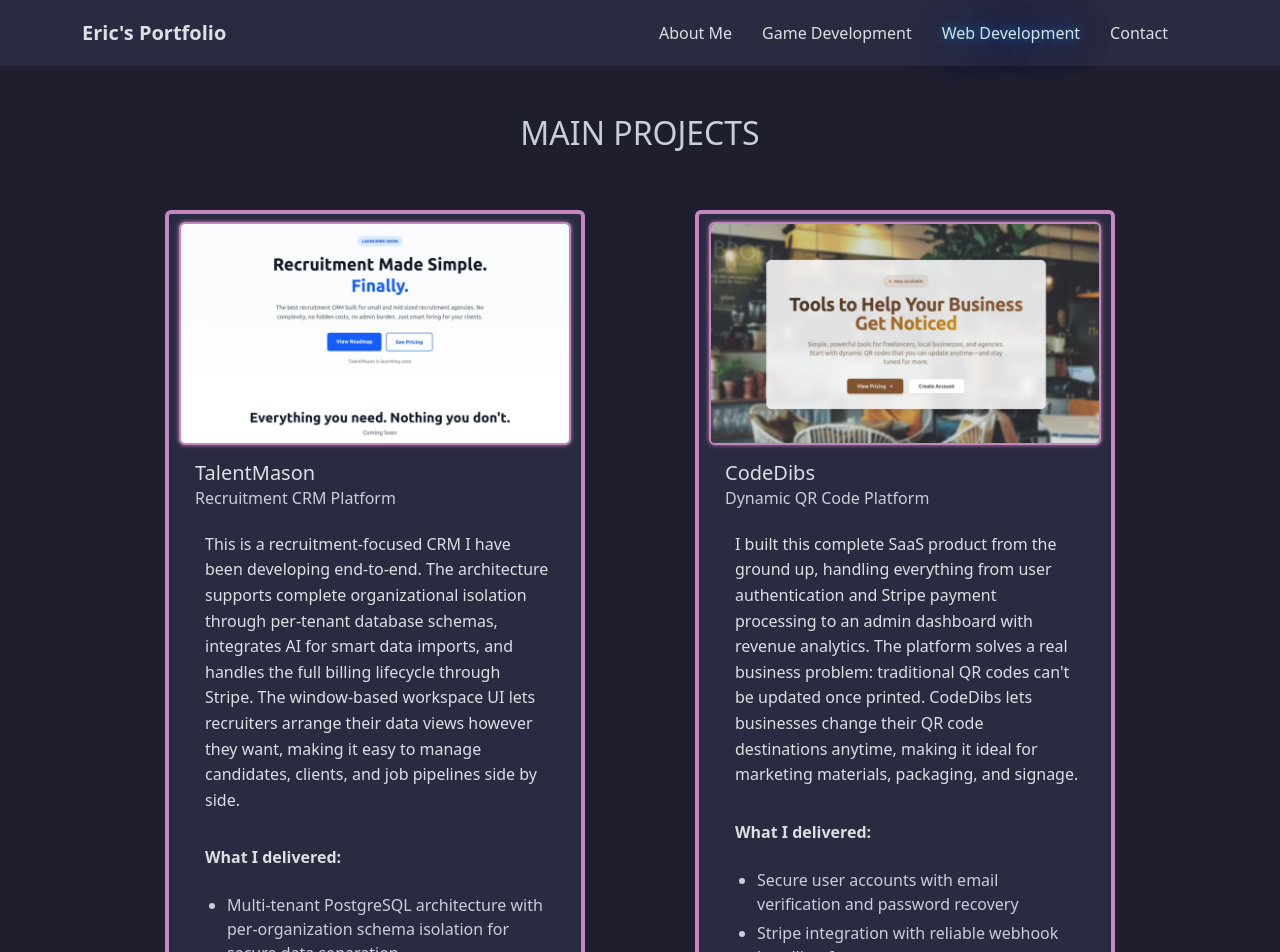
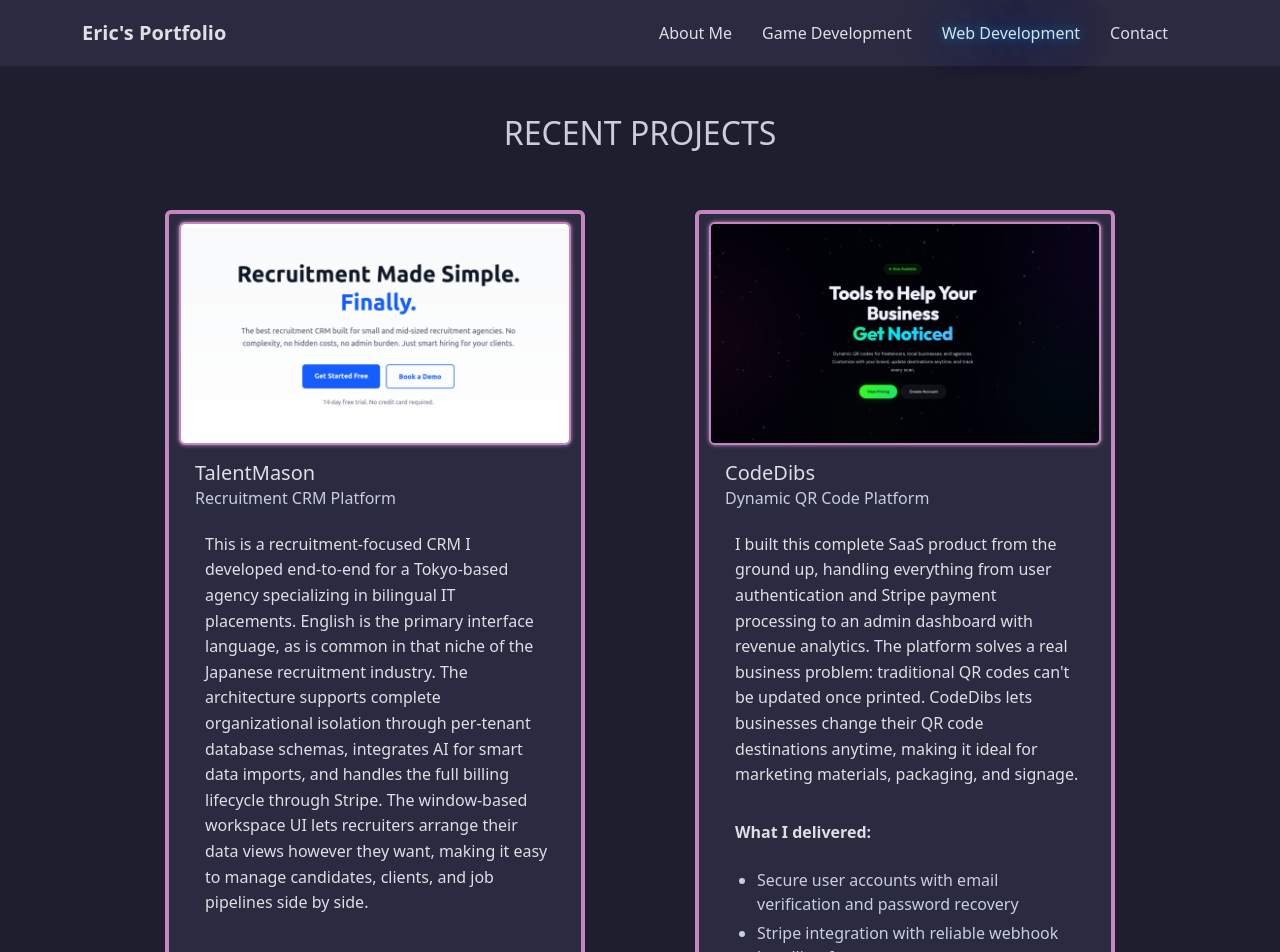
Before and after one commit to ekorber/eric-korber-portfolio-site-v2, a React (Create React App) app: page /web-dev in a window 1280 px wide. Shown: the top 952 px of the page. Built offline with nearby package versions, Linux system fonts and the light colour scheme.

Commit message:
Updated project images and description

```diff
--- a/src/pages/WebDevPortfolioPage.js
+++ b/src/pages/WebDevPortfolioPage.js
@@ -7,7 +7,7 @@ function WebDevPortfolioPage() {
 
     return (
         <>
-            <h2 className="text-center my-5">MAIN PROJECTS</h2>
+            <h2 className="text-center my-5">RECENT PROJECTS</h2>
 
             <div className="card-list mb-5">
                 <div className="portfolio-card card">
@@ -17,7 +17,7 @@ function WebDevPortfolioPage() {
                             <h5 className="card-title portfolio-piece">TalentMason</h5>
                             <h6 className="card-subtitle mb-3 text-muted">Recruitment CRM Platform</h6>
                             <p className="project-description">
-                                This is a recruitment-focused CRM I have been developing end-to-end. The architecture supports complete organizational isolation through per-tenant database schemas, integrates AI for smart data imports, and handles the full billing lifecycle through Stripe. The window-based workspace UI lets recruiters arrange their data views however they want, making it easy to manage candidates, clients, and job pipelines side by side.
+                                This is a recruitment-focused CRM I developed end-to-end for a Tokyo-based agency specializing in bilingual IT placements. English is the primary interface language, as is common in that niche of the Japanese recruitment industry. The architecture supports complete organizational isolation through per-tenant database schemas, integrates AI for smart data imports, and handles the full billing lifecycle through Stripe. The window-based workspace UI lets recruiters arrange their data views however they want, making it easy to manage candidates, clients, and job pipelines side by side.
                             </p>
                             <p className="portfolio-piece"><strong>What I delivered:</strong></p>
                             <ul className="feature-list">
```
Also changed, not shown: src/img/codedibs.webp, src/img/talentmason.webp.
